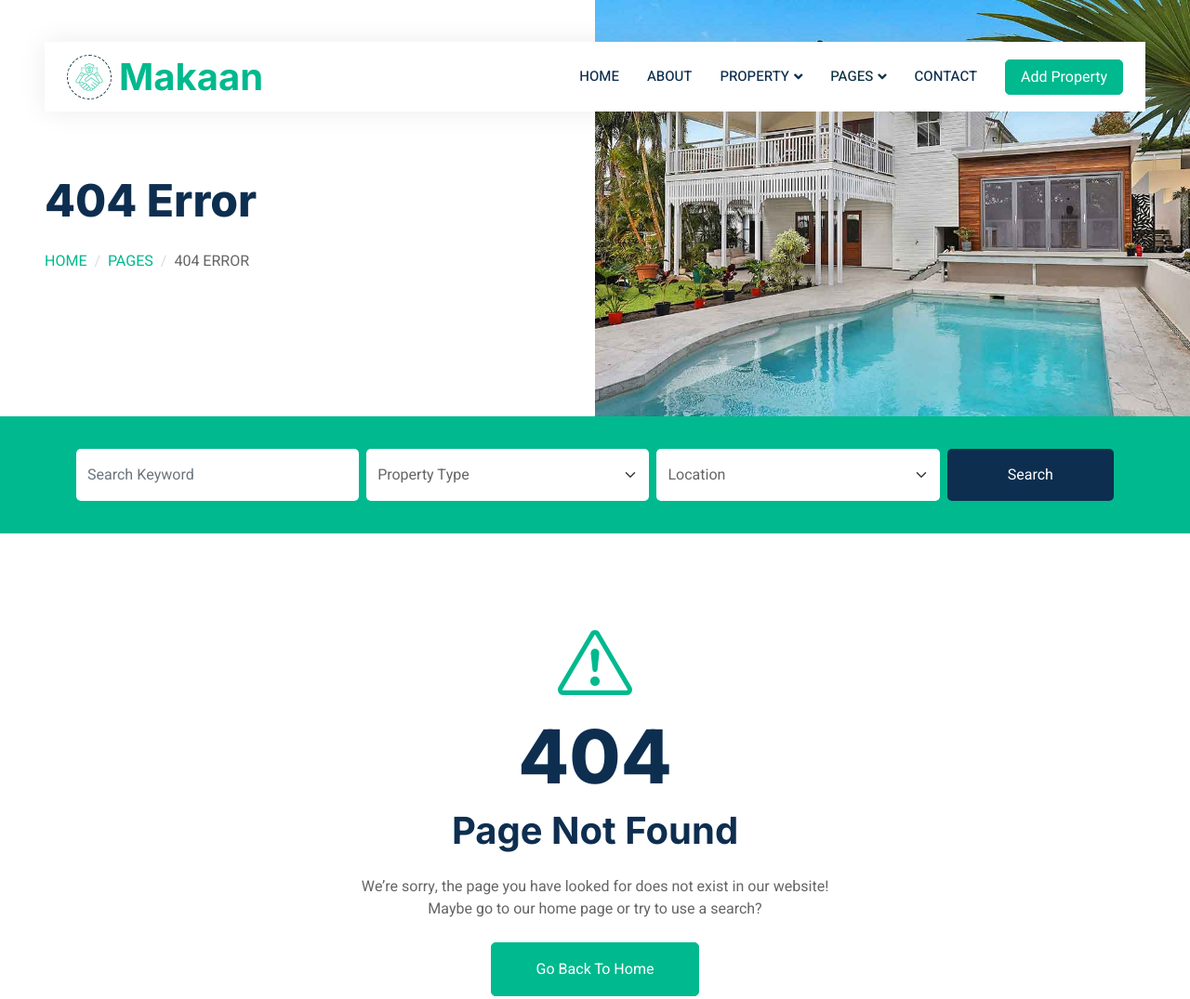
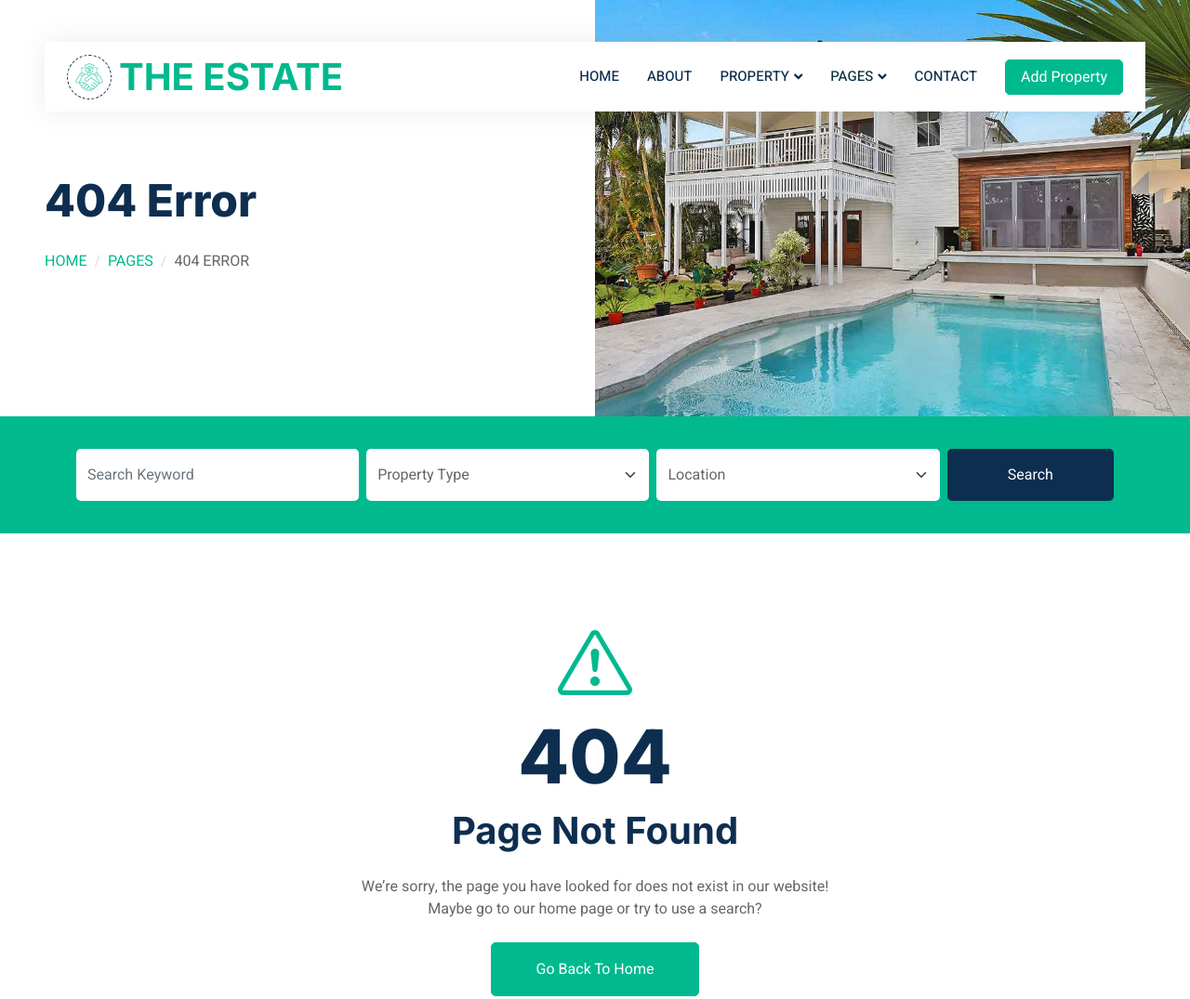
Before and after one commit to branolly/CyberCraft, a plain HTML site: page 404.html in a window 1280 px wide. Shown: the top 1075 px of the page at 93% size. Drawn offline with nearby package versions, Linux system fonts and the light colour scheme.

Commit message:
Update 404.html

```diff
--- a/404.html
+++ b/404.html
@@ -49,7 +49,7 @@
                     <div class="icon p-2 me-2">
                         <img class="img-fluid" src="img/icon-deal.png" alt="Icon" style="width: 30px; height: 30px;">
                     </div>
-                    <h1 class="m-0 text-primary">Makaan</h1>
+                    <h1 class="m-0 text-primary">THE ESTATE</h1>
                 </a>
                 <button type="button" class="navbar-toggler" data-bs-toggle="collapse" data-bs-target="#navbarCollapse">
                     <span class="navbar-toggler-icon"></span>
```
